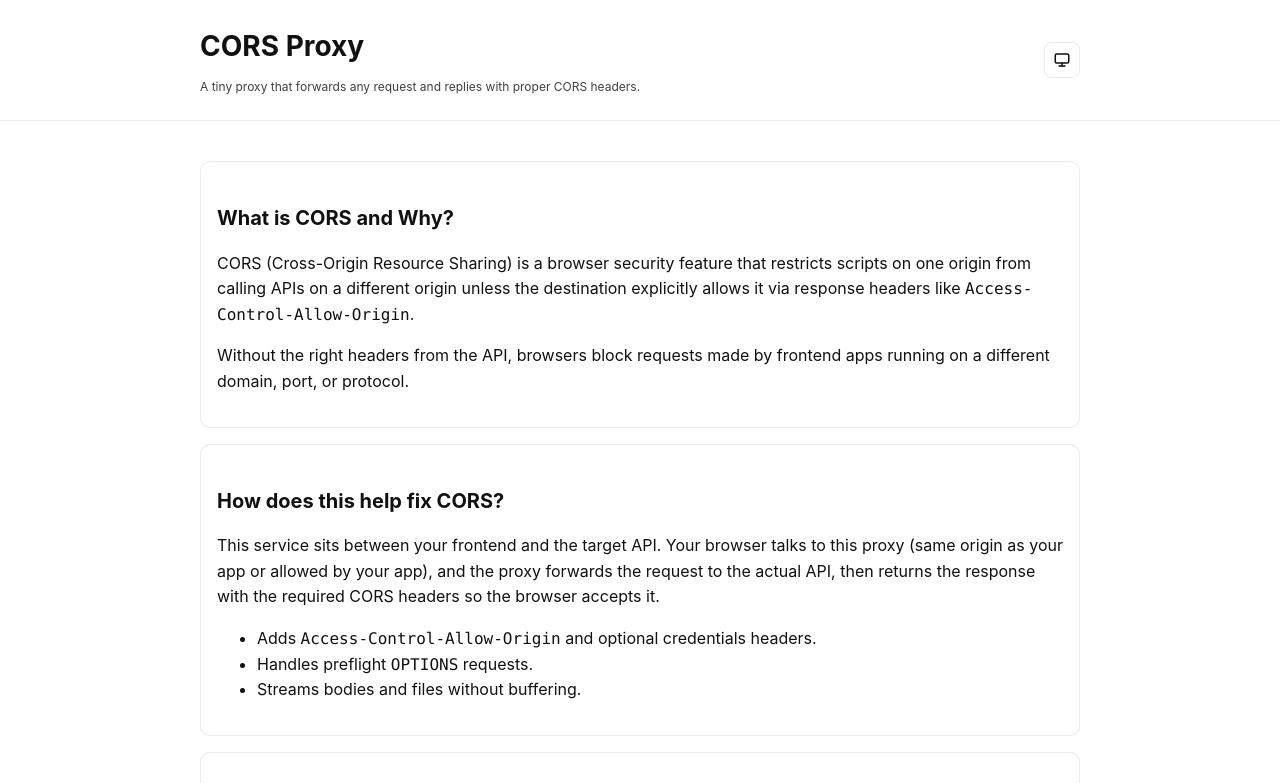
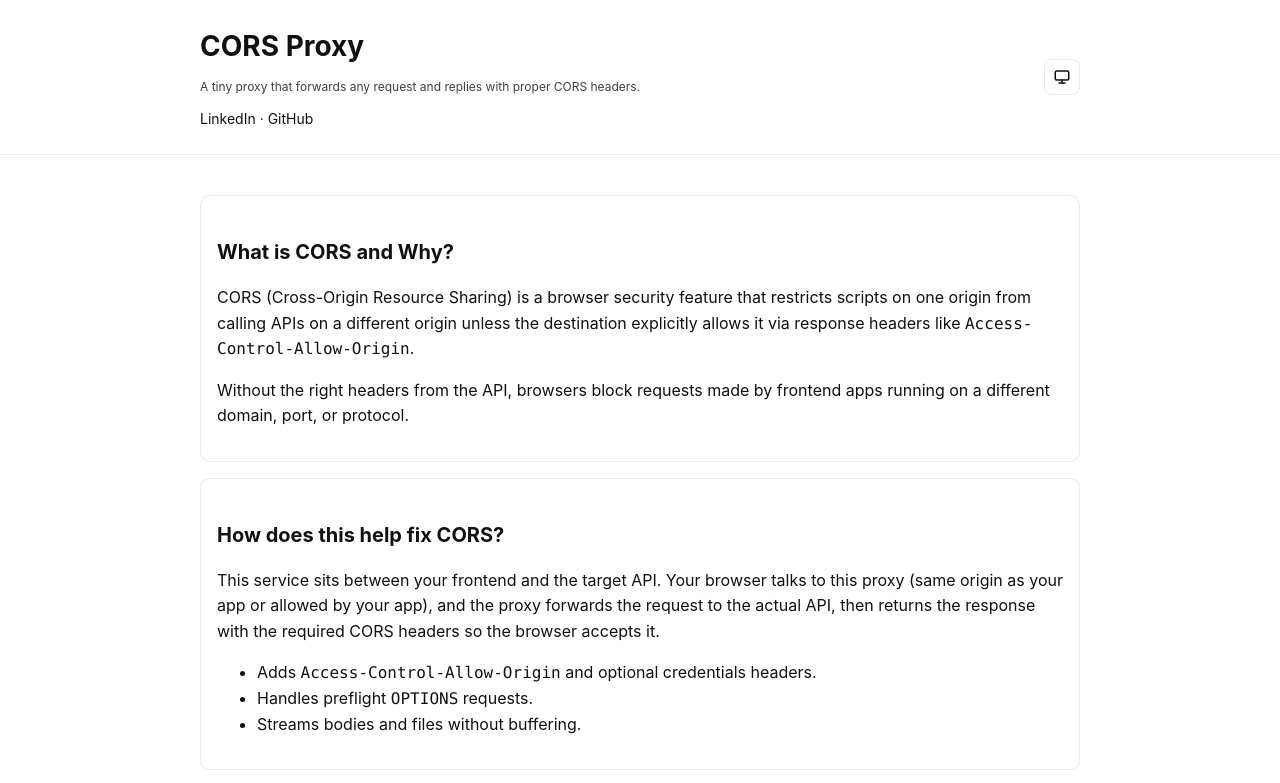
Before and after one commit to sethumadhavan-k/cors-proxy, a website: page public/index.html in a window 1280 px wide. Shown: the top 783 px of the page. Drawn offline with Linux system fonts and the light colour scheme.

Commit message:
added social link

```diff
--- a/public/index.html
+++ b/public/index.html
@@ -53,6 +53,9 @@
     .icon-btn { display: inline-flex; align-items: center; justify-content: center; width: 36px; height: 36px; padding: 0; border: 1px solid var(--border-color); border-radius: 8px; background: var(--card-bg); color: var(--fg); cursor: pointer; }
     .icon-btn:hover { filter: brightness(0.98); }
     .icon { width: 18px; height: 18px; display: block; }
+    .right-actions { display: inline-flex; align-items: center; gap: 12px; }
+    .social-links { font-size: 14px; margin-top: 12px; }
+    .social-links a { text-decoration: none; }
     footer { border-top: 1px solid rgba(0,0,0,0.08); padding: 16px; text-align: center; }
     footer a { text-decoration: none; }
   </style>
@@ -63,9 +66,15 @@
       <div>
         <h1>CORS Proxy</h1>
         <div class="note">A tiny proxy that forwards any request and replies with proper CORS headers.</div>
+        <div class="social-links">
+          <a id="lnk-linkedin" href="#" target="_blank" rel="noopener noreferrer">LinkedIn</a>
+          ·
+          <a id="lnk-github" href="#" target="_blank" rel="noopener noreferrer">GitHub</a>
+        </div>
       </div>
-      <div class="theme-switcher" aria-label="Theme">
-        <button class="icon-btn" id="theme-toggle" aria-label="Theme: System" title="Theme: System">
+      <div class="right-actions">
+        <div class="theme-switcher" aria-label="Theme">
+          <button class="icon-btn" id="theme-toggle" aria-label="Theme: System" title="Theme: System">
           <!-- System (monitor) -->
           <svg class="icon icon-system" viewBox="0 0 24 24" fill="none" xmlns="http://www.w3.org/2000/svg" aria-hidden="true">
             <rect x="3" y="4" width="18" height="12" rx="2" stroke="currentColor" stroke-width="2" fill="none"/>
@@ -81,7 +90,8 @@
           <svg class="icon icon-dark" style="display:none" viewBox="0 0 24 24" fill="none" xmlns="http://www.w3.org/2000/svg" aria-hidden="true">
             <path d="M21 12.79A9 9 0 1 1 11.21 3 7 7 0 0 0 21 12.79z" stroke="currentColor" stroke-width="2" fill="none"/>
           </svg>
-        </button>
+          </button>
+        </div>
       </div>
     </div>
   </header>
@@ -132,11 +142,7 @@
       <pre><code id="ex-curl"></code></pre>
     </section>
   </main>
-  <footer>
-    <a id="lnk-linkedin" href="#" target="_blank" rel="noopener noreferrer">LinkedIn</a>
-    ·
-    <a id="lnk-github" href="#" target="_blank" rel="noopener noreferrer">GitHub</a>
-  </footer>
+  <script src="/env.js"></script>
   <script>
     (function() {
       var storageKey = 'theme-preference';
@@ -221,6 +227,5 @@
       if (gh && cfg.github) gh.href = cfg.github;
     })();
   </script>
-  <script src="/env.js"></script>
 </body>
 </html>
```
